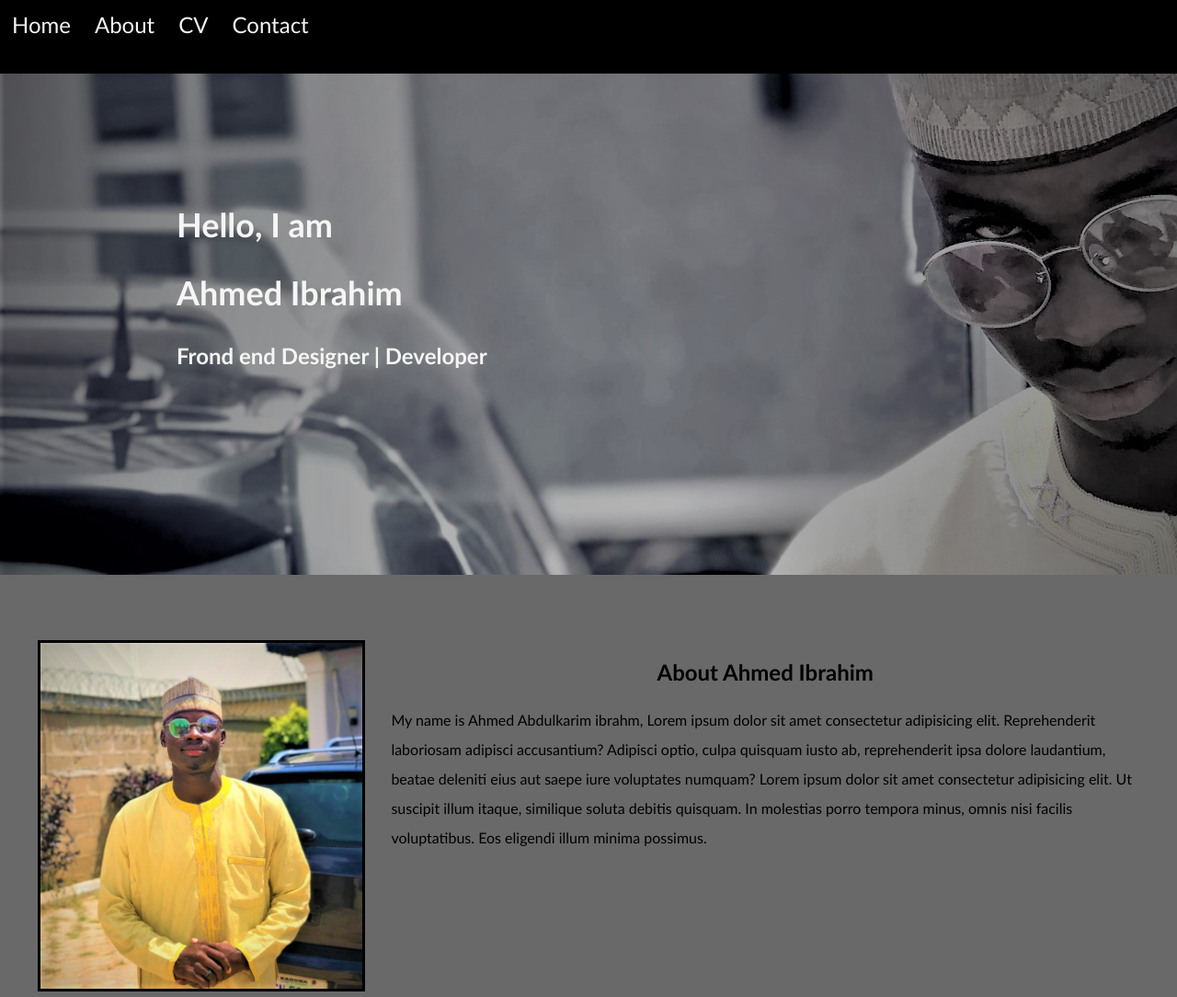
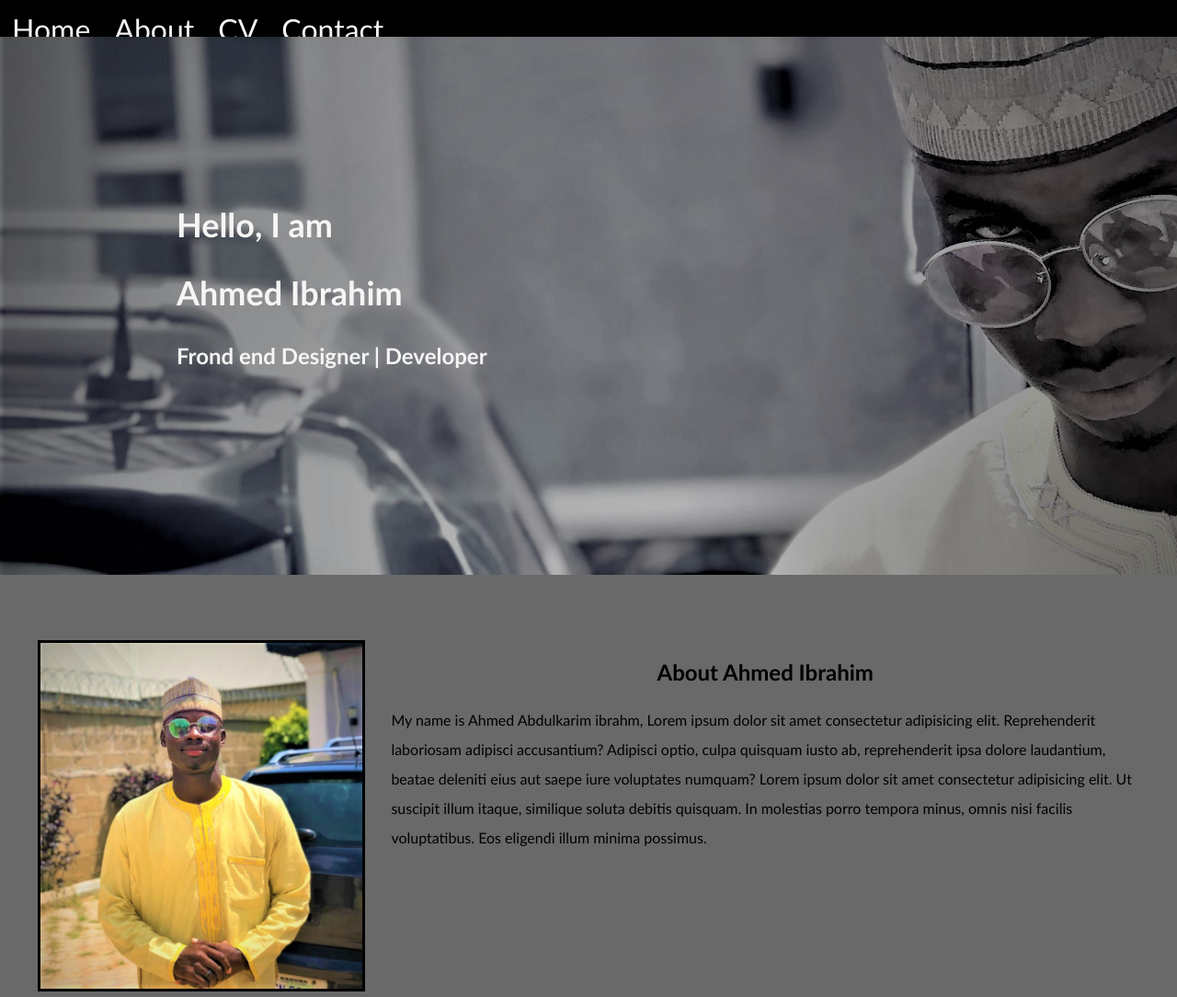
Before and after one commit to ahmedkarim4412/CV, a plain HTML site: page index.html in a window 1280 px wide. Shown: the top 1084 px of the page at 92% size. Drawn offline with Linux system fonts and the light colour scheme.

Commit message:
Update style.css

```diff
--- a/style.css
+++ b/style.css
@@ -27,13 +27,13 @@
             padding: 12px 13px;
             text-decoration :none;
             font-size: 17px;
-            font-size: x-large;
+            font-size: xx-large;
         }
 
 .topnav {
     position: fixed;
     width: 100%;
-    height: 10%;
+    height: 5%;
     top: 0%;
 }
 
```
